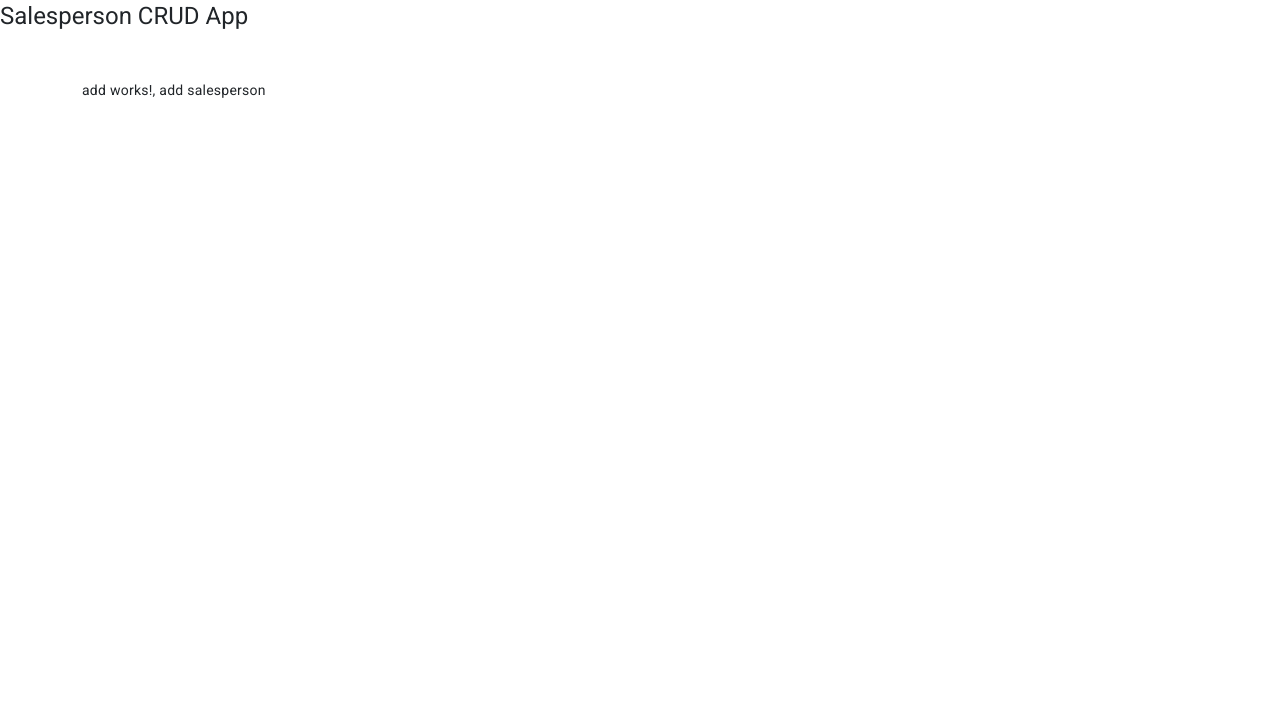
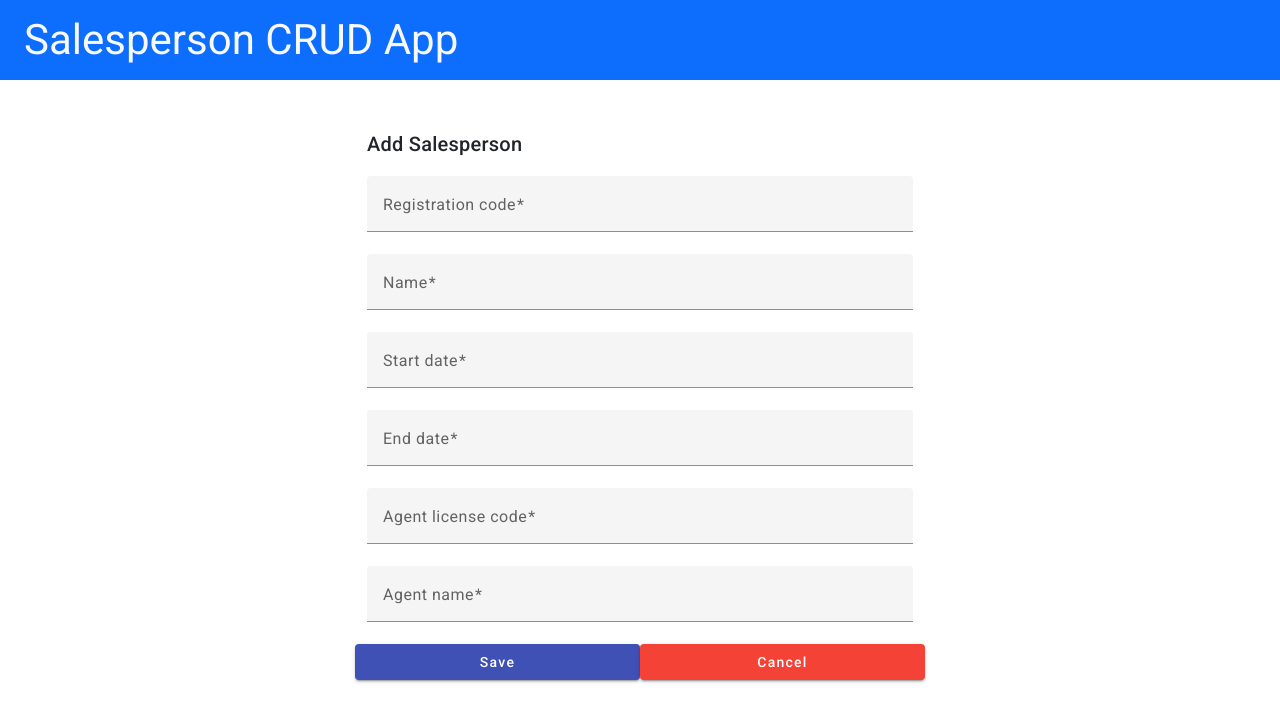
Before and after one commit to XMKL30/app-crud-frontend, an Angular app: page /salesperson/1 in a window 1280 px wide. Shown: the top 722 px of the page. Built offline with nearby package versions, Linux system fonts and the light colour scheme.

Commit message:
Implementación de funcionalidad crear salesperson

```diff
--- a/src/app/app.component.html
+++ b/src/app/app.component.html
@@ -1,5 +1,5 @@
 <div>
-    <h1>Salesperson CRUD App</h1>
+    <h1 class="p-4 bg-primary text-light" style="font-size: 3em;">Salesperson CRUD App</h1>
     <div class="container mt-5">
         <router-outlet></router-outlet>
     </div>
--- a/src/app/crud/components/add/add.component.html
+++ b/src/app/crud/components/add/add.component.html
@@ -1 +1,51 @@
-<p>add works!, add salesperson</p>
+<div class="row">
+    <div class="col-md-6 mx-auto">
+        <h2 class="row">Add Salesperson</h2>
+        <div class="row">
+            <mat-form-field>
+                <mat-label>Registration code</mat-label>
+                <input matInput required [(ngModel)]="salesPerson.registration_no">
+            </mat-form-field>
+        </div>
+
+        <div class="row">
+            <mat-form-field>
+                <mat-label>Name</mat-label>
+                <input matInput required [(ngModel)]="salesPerson.salesperson_name">
+            </mat-form-field>
+        </div>
+
+        <div class="row">
+            <mat-form-field>
+                <mat-label>Start date</mat-label>
+                <input matInput required [(ngModel)]="salesPerson.registration_start_date">
+            </mat-form-field>
+        </div>
+
+        <div class="row">
+            <mat-form-field>
+                <mat-label>End date</mat-label>
+                <input matInput required [(ngModel)]="salesPerson.registration_end_date">
+            </mat-form-field>
+        </div>
+
+        <div class="row">
+            <mat-form-field>
+                <mat-label>Agent license code</mat-label>
+                <input matInput required [(ngModel)]="salesPerson.estate_agent_license_no">
+            </mat-form-field>
+        </div>
+
+        <div class="row">
+            <mat-form-field>
+                <mat-label>Agent name</mat-label>
+                <input matInput required [(ngModel)]="salesPerson.estate_agent_name">
+            </mat-form-field>
+        </div>
+
+        <div class="row">
+            <button class="col" mat-raised-button color="primary" (click)="createSalesperson()">Save</button>
+            <button class="col" mat-raised-button color="warn" routerLink="">Cancel</button>
+        </div>
+    </div>
+</div>
--- a/src/app/crud/components/add/add.component.ts
+++ b/src/app/crud/components/add/add.component.ts
@@ -1,4 +1,7 @@
 import { Component } from '@angular/core';
+import { CrudService } from '../../services/crud.service';
+import { Router } from '@angular/router';
+import { Salesperson } from '../../models/salesperson';
 
 @Component({
   selector: 'crud-add',
@@ -7,4 +10,14 @@ import { Component } from '@angular/core';
 })
 export class AddComponent {
 
+  public salesPerson: Salesperson = new Salesperson();
+
+  constructor(private crudService: CrudService, private route: Router) {}
+
+  createSalesperson() {
+    console.log(this.salesPerson);
+    this.crudService.insert(this.salesPerson).subscribe(() => {});
+    this.route.navigateByUrl('salesperson')
+  }
+
 }
--- a/src/app/crud/components/list/list.component.html
+++ b/src/app/crud/components/list/list.component.html
@@ -5,12 +5,12 @@
 <div class="mat-elevation-z8">
     <table mat-table [dataSource]="dataSource">
         <ng-container *ngFor="let content of displayedColumns" matColumnDef="{{content}}">
-            <th mat-header-cell *matHeaderCellDef>{{content}}</th>
+            <th mat-header-cell *matHeaderCellDef class="bg-dark text-light">{{content}}</th>
             <td mat-cell *matCellDef="let element">{{element[content]}}</td>
         </ng-container>
 
         <ng-container matColumnDef="actions">
-            <th mat-header-cell *matHeaderCellDef>actions</th>
+            <th mat-header-cell *matHeaderCellDef class="bg-dark text-light">actions</th>
             <td mat-cell *matCellDef="let element">
                 <mat-icon [routerLink]="[element.registration_no]" style="cursor: pointer; color: #3F51B5;">edit</mat-icon>
 
--- a/src/app/crud/pages/main/main.component.html
+++ b/src/app/crud/pages/main/main.component.html
@@ -1 +1,3 @@
-<router-outlet></router-outlet>
+<div style="width: 100%;">
+    <router-outlet></router-outlet>
+</div>
```
Also changed, not shown: src/app/crud/crud.module.ts (+13 -8 lines), src/styles.css (line endings or trailing spaces).
